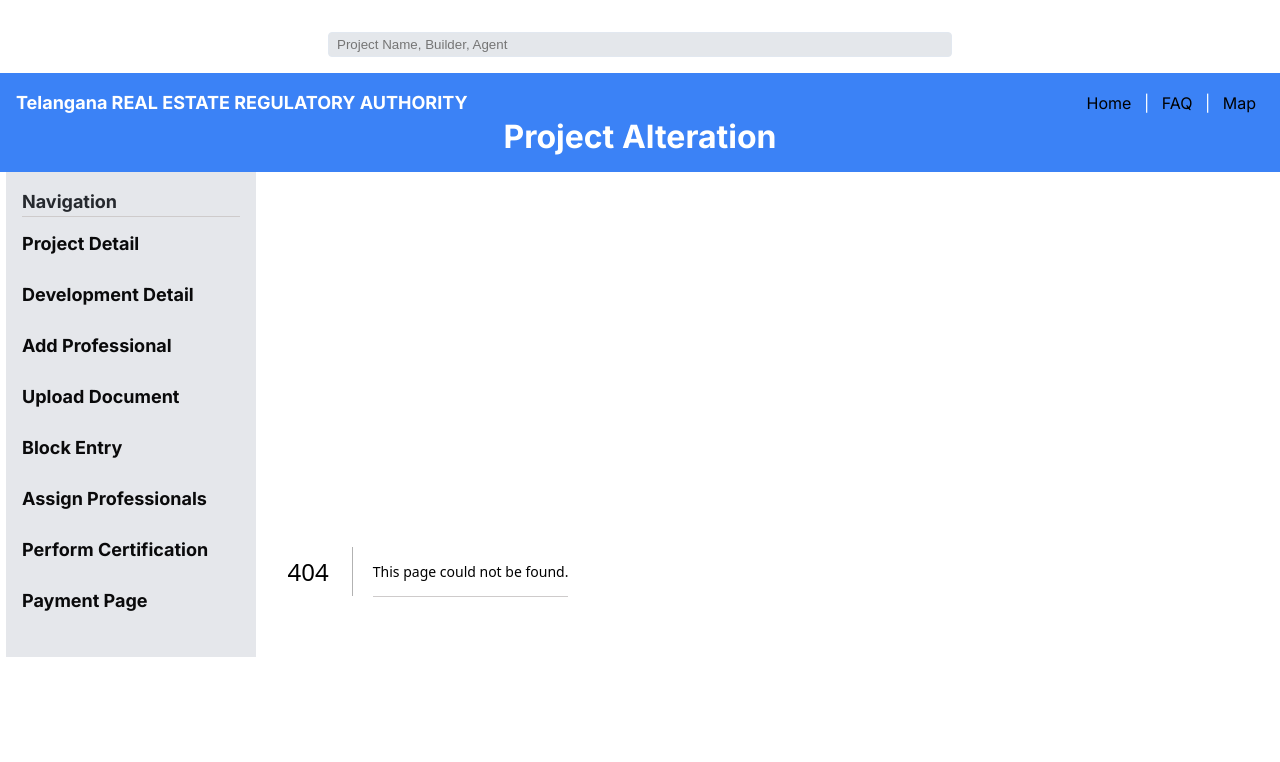
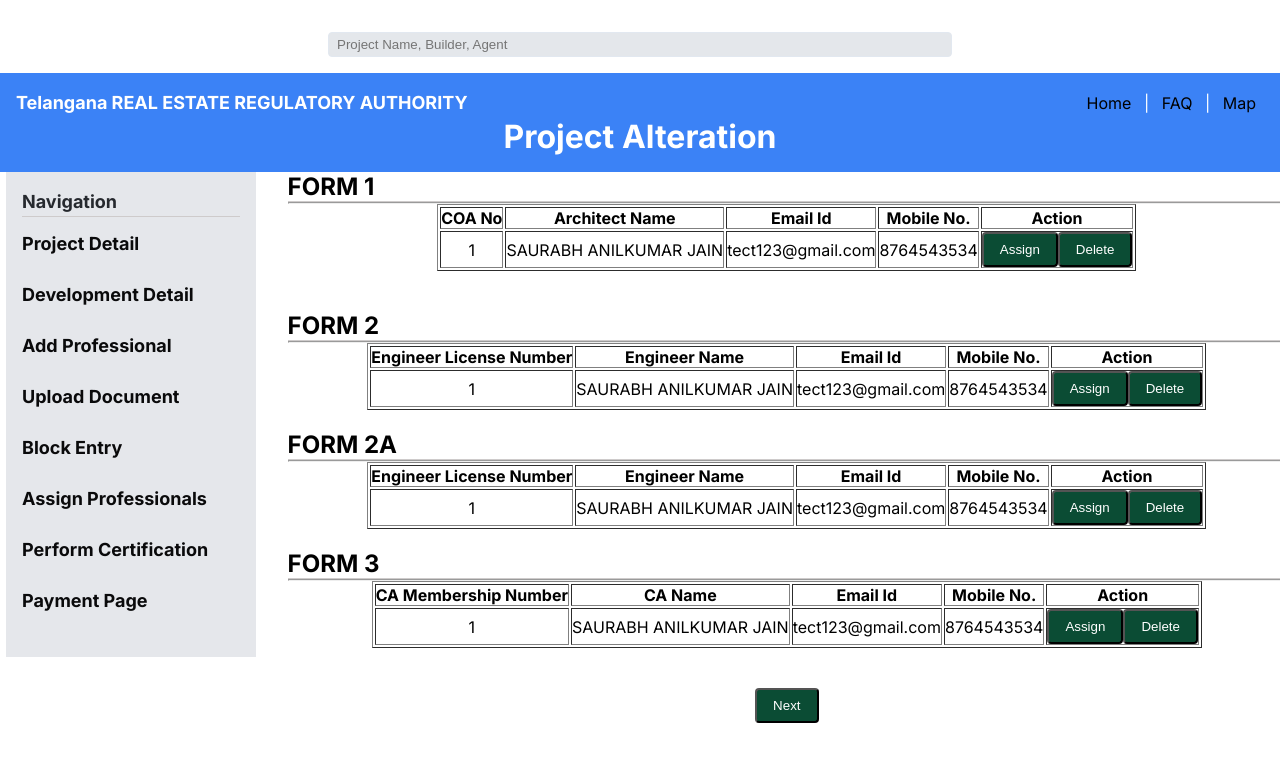
Before and after one commit to Adi16143/RERA, a Next.js app: page /AssignProfessional in a window 1280 px wide. Before the commit this address had no page. Shown: the top 762 px of the page. Built offline with nearby package versions, Linux system fonts and the light colour scheme.

Commit message:
added new page

```diff
--- /dev/null
+++ b/app/AssignProfessional/page.css
@@ -0,0 +1,13 @@
+.Forms
+  {
+    width: 100%;
+    align-items: center;
+  }
+  table {
+    margin:  auto;
+    margin-bottom: 20px;
+  }
+
+  td {
+    text-align: center;
+  }
--- /dev/null
+++ b/app/AssignProfessional/page.js
@@ -0,0 +1,143 @@
+import React from "react";
+import Link from "next/link";
+import "./page.css"
+const AssignProfessional = () => (
+    <div className="forms">
+    <div className="heading">
+      <h2>FORM 1</h2>
+      <hr></hr>
+    </div>
+    <form className="my-form" >
+        <table border="1" className="my-table">
+          <thead>
+            <tr>
+              <th>COA No</th>
+              <th>Architect Name</th>
+              <th>Email Id</th>
+              <th>Mobile No.</th>
+              <th>Action</th>
+            </tr>
+          </thead>
+          <tbody>
+            <tr>
+              <td>1</td>
+              <td>SAURABH ANILKUMAR JAIN</td>
+              <td>tect123@gmail.com</td>
+              <td>8764543534</td>
+             <td>
+             <button className="Nextbtn">Assign</button>
+             <button className="Nextbtn">Delete</button></td>
+            </tr>
+          </tbody>
+        </table>
+        <br></br>
+        <div className="heading">
+      <h2>FORM 2</h2>
+      <hr></hr>
+    </div>
+        <table border="1" className="my-table">
+          <thead>
+            <tr>
+              <th>Engineer License Number</th>
+              <th> Engineer Name</th>
+              <th>Email Id</th>
+              <th>Mobile No.</th>
+              <th>Action</th>
+            </tr>
+          </thead>
+          <tbody>
+            <tr>
+              <td>1</td>
+              <td>SAURABH ANILKUMAR JAIN</td>
+              <td>tect123@gmail.com</td>
+              <td>8764543534</td>
+             <td>
+             <button className="Nextbtn">Assign</button>
+             <button className="Nextbtn">Delete</button></td>
+            </tr>
+          </tbody>
+        </table>
+        <div className="heading">
+      <h2>FORM 2A</h2>
+      <hr></hr>
+    </div>
+        <table border="1" className="my-table">
+          <thead>
+            <tr>
+              <th>Engineer License Number</th>
+              <th>Engineer Name</th>
+              <th>Email Id</th>
+              <th>Mobile No.</th>
+              <th>Action</th>
+            </tr>
+          </thead>
+          <tbody>
+            <tr>
+              <td>1</td>
+              <td>SAURABH ANILKUMAR JAIN</td>
+              <td>tect123@gmail.com</td>
+              <td>8764543534</td>
+             <td>
+             <button className="Nextbtn">Assign</button>
+             <button className="Nextbtn">Delete</button></td>
+            </tr>
+          </tbody>
+        </table>
+        <div className="heading">
+      <h2>FORM 3</h2>
+      <hr></hr>
+    </div>
+        <table border="1" className="my-table">
+          <thead>
+            <tr>
+              <th>CA Membership Number</th>
+              <th> CA Name</th>
+              <th>Email Id</th>
+              <th>Mobile No.</th>
+              <th>Action</th>
+            </tr>
+          </thead>
+          <tbody>
+            <tr>
+              <td>1</td>
+              <td>SAURABH ANILKUMAR JAIN</td>
+              <td>tect123@gmail.com</td>
+              <td>8764543534</td>
+             <td>
+             <button className="Nextbtn">Assign</button>
+             <button className="Nextbtn">Delete</button></td>
+            </tr>
+          </tbody>
+        </table>
+
+      <br></br>
+      <div class = "btn1">
+      <Link href = "/PaymentPage">
+      <button className="Nextbtn">
+       Next
+      </button>
+      </Link></div>
+      </form>
+      </div>
+);
+
+const App = () => (
+    <div class = "Forms">
+      {/* <Main />
+      <Header />
+      <div class = "main">
+        <div class = "side">
+        <Sidebar /></div>
+        <div class = "form">
+        <Form />
+        </div>
+      </div> */}
+      <AssignProfessional/>
+      {/* <Form1 /> */}
+    </div>
+  );
+
+
+
+
+  export default App;
--- a/app/DocumentsUpload/page.js
+++ b/app/DocumentsUpload/page.js
@@ -81,7 +81,7 @@ class FileUploadButton extends React.Component {
         </div>
         <div>
           {/* <p> */}
-          <h3 className="Headers">TERMS AND CONDITIONS</h3>
+          <h3 className="Headers">4.42 DECLARATIONS</h3>
           We, as promoter, hereby confirm below aspects covered in our
           application. Application is eligible for Rejection in case below
           aspects are not adhered to:
@@ -131,7 +131,7 @@ class FileUploadButton extends React.Component {
         {/* Add more  sections as needed */}
 
         <div class="btn1">
-          <Link href="/PaymentPage">
+          <Link href="/AssignProfessional">
             <button class="Nextbtn" type="submit">
               Next
             </button>
--- a/app/Professionals/Style.css
+++ b/app/Professionals/Style.css
@@ -19,6 +19,7 @@
   }
   .forms
   {
+    width: 100%;
     align-items: center;
   }
   .form-group {
--- a/app/globals.css
+++ b/app/globals.css
@@ -418,3 +418,19 @@ li{
   height: 13px;
   width: 18px;
 }
+/* For Firefox */
+/* input[type='number'] {
+  -moz-appearance: textfield;
+} */
+
+/* For Chrome, Safari, Edge, Opera */
+input::-webkit-outer-spin-button,
+input::-webkit-inner-spin-button {
+  -webkit-appearance: none;
+
+}
+.forms
+  {
+    width: 100%;
+    align-items: center;
+  }
```
Also changed, not shown: app/Components/DevelopmentDetails.js (+84 -58 lines), app/Components/ProjectDetails.js (+108 -48 lines), app/PaymentPage/page.js (+42 -13 lines), app/PaymentPage/pay.css (+6 -5 lines).
